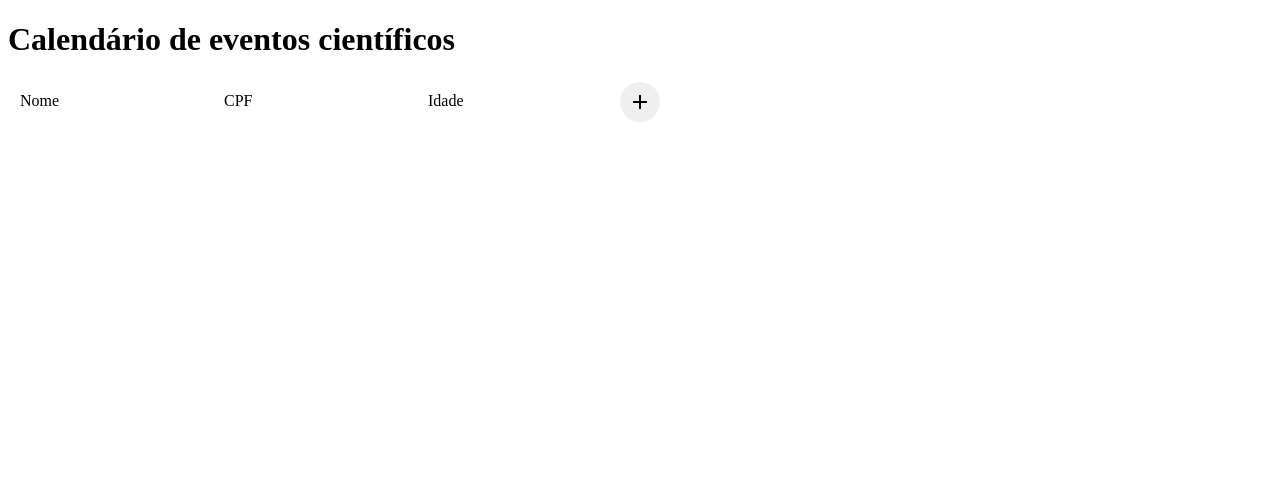
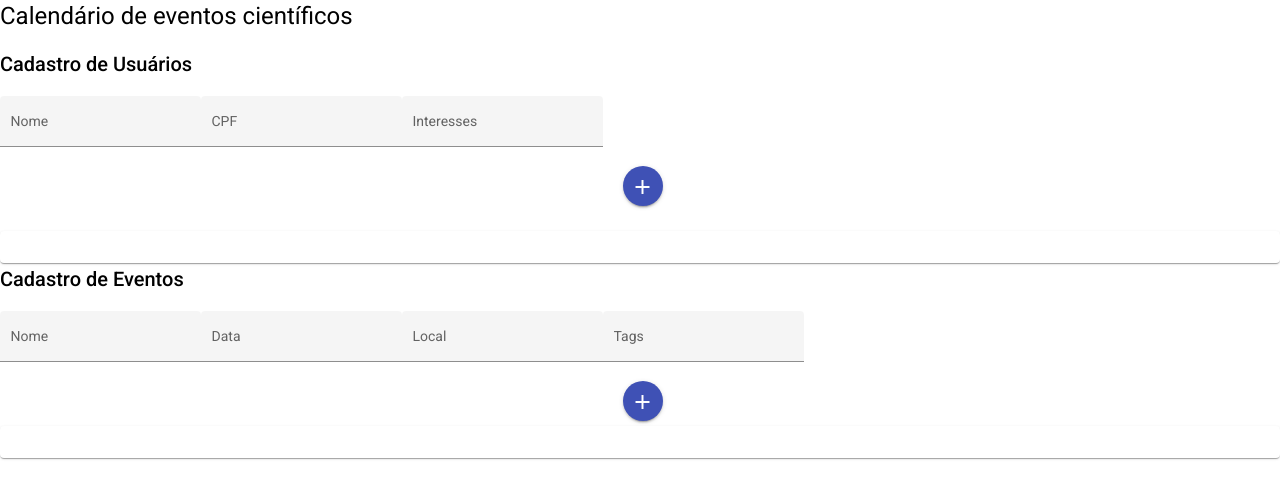
Before and after one commit to glaucorsg/calendarioAngular, an Angular app: page / in a window 1280 px wide. Shown: the top 498 px of the page. Built offline with nearby package versions, Linux system fonts and the light colour scheme.

Commit message:
Adiciona flex-layout e angular material

```diff
--- a/angular.json
+++ b/angular.json
@@ -31,6 +31,7 @@
               "src/assets"
             ],
             "styles": [
+              "./node_modules/@angular/material/prebuilt-themes/indigo-pink.css",
               "src/styles.scss"
             ],
             "scripts": []
@@ -99,6 +100,7 @@
               "src/assets"
             ],
             "styles": [
+              "./node_modules/@angular/material/prebuilt-themes/indigo-pink.css",
               "src/styles.scss"
             ],
             "scripts": []
--- a/package.json
+++ b/package.json
@@ -11,10 +11,13 @@
   "private": true,
   "dependencies": {
     "@angular/animations": "~12.2.0",
+    "@angular/cdk": "^12.2.13",
     "@angular/common": "~12.2.0",
     "@angular/compiler": "~12.2.0",
     "@angular/core": "~12.2.0",
+    "@angular/flex-layout": "^12.0.0-beta.35",
     "@angular/forms": "~12.2.0",
+    "@angular/material": "^12.2.13",
     "@angular/platform-browser": "~12.2.0",
     "@angular/platform-browser-dynamic": "~12.2.0",
     "@angular/router": "~12.2.0",
--- a/src/app/app.component.html
+++ b/src/app/app.component.html
@@ -1,5 +1,7 @@
 <h1>{{title}}</h1>
 
+  <div>
+    <h2>Cadastro de Usuários</h2>
     <mat-form-field appearance="fill">
       <mat-label>Nome</mat-label>
       <input matInput [(ngModel)]="usuario.nome" placeholder="digite o nome">
@@ -11,30 +13,64 @@
     </mat-form-field>
 
     <mat-form-field appearance="fill">
-  <mat-label>Idade</mat-label>
+      <mat-label>Interesses</mat-label>
       <input matInput [(ngModel)]="usuario.interesses" placeholder="digite seus interesses">
     </mat-form-field>
 
+    <div fxLayout="row" fxLayoutAlign="center center">
       <button mat-raised-button mat-icon-button color="primary" (click)="inserirUsuario()">
         <mat-icon>add</mat-icon>
       </button>
+    </div>
+  </div>
 
+<br>
 
-
-<div>
+  <mat-card>
     <mat-card *ngFor="let usuario of usuarios" class="mat-card-simples">
       <mat-card-header>Cadastro de usuários
         <mat-card-title><mat-icon>person</mat-icon>{{usuario.nome}}</mat-card-title>
         <mat-card-subtitle>{{usuario.cpf}}<br>{{usuario.interesses}}</mat-card-subtitle>
       </mat-card-header>
     </mat-card>
+  </mat-card>
+
+
+<div>
+  <h2>Cadastro de Eventos</h2>
+  <mat-form-field appearance="fill">
+    <mat-label>Nome</mat-label>
+    <input matInput [(ngModel)]="evento.nome" placeholder="digite o nome do evento">
+  </mat-form-field>
+
+  <mat-form-field appearance="fill">
+    <mat-label>Data</mat-label>
+    <input matInput [(ngModel)]="evento.data" placeholder="digite a data do evento">
+  </mat-form-field>
+
+  <mat-form-field appearance="fill">
+    <mat-label>Local</mat-label>
+    <input matInput [(ngModel)]="evento.local" placeholder="digite o local do evento">
+  </mat-form-field>
+
+  <mat-form-field appearance="fill">
+    <mat-label>Tags</mat-label>
+    <input matInput [(ngModel)]="evento.tags" placeholder="digite os principais temas do evento">
+  </mat-form-field>
+
+<div fxLayout="row" fxLayoutAlign="center center">
+  <button mat-raised-button mat-icon-button color="primary" (click)="inserirEvento()">
+    <mat-icon>add</mat-icon>
+  </button>
 </div>
-<br>
+
+</div>
+
 <div>
   <mat-card>
     <mat-card *ngFor="let evento of eventos" class="mat-card-simples">
       <mat-card-header>Cadastro de eventos
-        <mat-card-title><mat-icon>calendar</mat-icon>{{evento.nome}}</mat-card-title>
+        <mat-card-title><mat-icon>event</mat-icon>{{evento.nome}}</mat-card-title>
         <mat-card-subtitle>{{evento.data}}<br>{{evento.local}}<br>{{evento.tags}}</mat-card-subtitle>
       </mat-card-header>
     </mat-card>
--- a/src/app/app.component.scss
+++ b/src/app/app.component.scss
@@ -1,5 +1,10 @@
 .mat-card-simples{
   max-width: 300px;
-  background-color: aliceblue;
+  background-color: #efe390;
   margin-top: 10px;
 }
+
+button{
+  margin-bottom: 5px;
+  margin-left: 5px;
+}
--- a/src/app/app.module.ts
+++ b/src/app/app.module.ts
@@ -10,6 +10,8 @@
 import {MatButtonModule} from '@angular/material/button';
 import {MatIconModule} from '@angular/material/icon';
 import {MatCardModule} from '@angular/material/card';
+import {FlexModule} from "@angular/flex-layout";
+
 
 @NgModule({
   declarations: [
@@ -24,7 +26,9 @@
     MatInputModule,
     MatButtonModule,
     MatIconModule,
-    MatCardModule
+    MatCardModule,
+    FlexModule,
+
   ],
   providers: [],
   bootstrap: [AppComponent]
--- a/src/index.html
+++ b/src/index.html
@@ -8,6 +8,8 @@
   <link rel="icon" type="image/x-icon" href="favicon.ico">
   <link href="https://fonts.googleapis.com/css?family=Roboto:300,400,500&display=swap" rel="stylesheet">
   <link href="https://fonts.googleapis.com/icon?family=Material+Icons" rel="stylesheet">
+  <link rel="preconnect" href="https://fonts.gstatic.com">
+  <link href="https://fonts.googleapis.com/css2?family=Roboto:wght@300;400;500&display=swap" rel="stylesheet">
 </head>
 <body class="mat-typography">
 </body>
--- a/src/styles.scss
+++ b/src/styles.scss
@@ -1 +1,4 @@
 /* You can add global styles to this file, and also import other style files */
+
+html, body { height: 100%; }
+body { margin: 0; font-family: Roboto, "Helvetica Neue", sans-serif; }
```
Also changed, not shown: 1 other file (tests, documents, lock files or other folders). Lines whose indentation alone changed are shown as unchanged.
